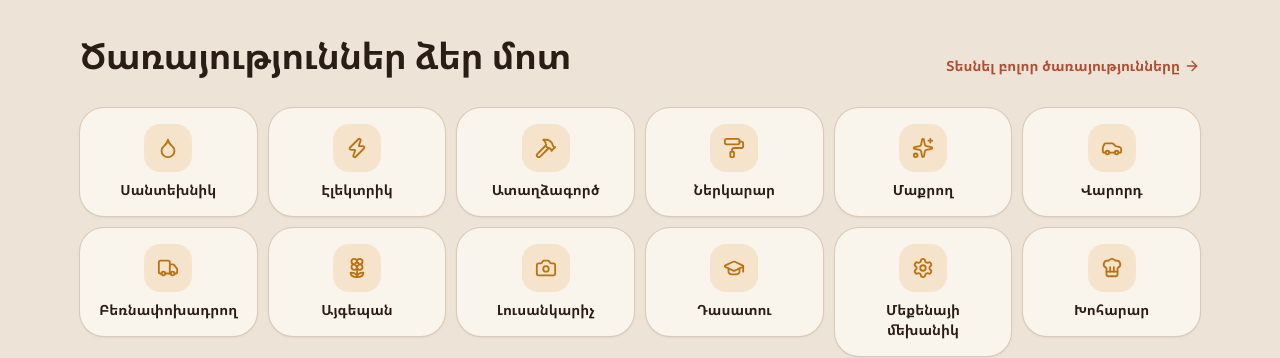
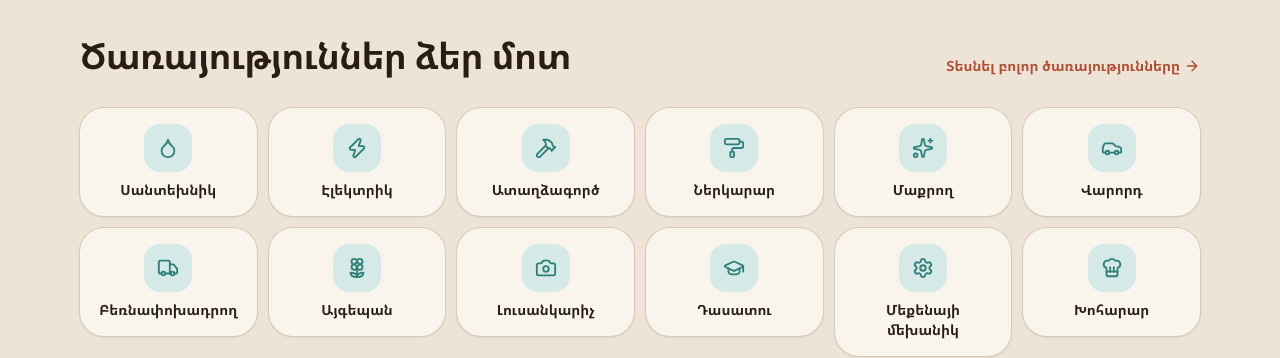
Before and after one commit to misakgrigoryan/Rentify, a React (Vite) app in the folder client/: page / in a window 1280 px wide. Shown: the part 1640-1998 px from the top of the page. Built offline with nearby package versions, Linux system fonts and the light colour scheme; no server answers.

Commit message:
Add dusty teal third color for services and info states

```diff
--- a/client/src/components/home/ServiceTiles.jsx
+++ b/client/src/components/home/ServiceTiles.jsx
@@ -27,7 +27,7 @@ export default function ServiceTiles() {
               transition={{ delay: i * 0.04 }}
             >
               <Link to={`/products?kind=SERVICE&category=${c}`} className="group flex flex-col items-center gap-2 rounded-3xl bg-surface p-4 text-center shadow-sm ring-1 ring-border transition hover:-translate-y-1 hover:shadow-lg">
-                <span className="flex h-12 w-12 items-center justify-center rounded-2xl bg-accent/20 text-warning transition-transform group-hover:rotate-12">
+                <span className="flex h-12 w-12 items-center justify-center rounded-2xl bg-teal-soft text-teal transition-transform group-hover:rotate-12">
                   <Icon size={22} />
                 </span>
                 <span className="text-xs font-bold sm:text-sm">{t(`categories.${c}`)}</span>
--- a/client/src/index.css
+++ b/client/src/index.css
@@ -14,11 +14,15 @@
   --color-success: #2f7d4f;
   --color-warning: #b87412;
   --color-danger: #b93232;
-  --color-info: #2f63a0;
+  --color-info: #2f7f7a;
+  --color-teal: #2f7f7a;
+  --color-teal-soft: #d5e9e6;
 }
 
 /* Dark theme: same colors, adjusted for dark backgrounds */
 .dark {
+  --color-teal: #5fb3ac;
+  --color-teal-soft: #1f3a37;
   --color-primary: #f08a6c;
   --color-primary-hover: #ec8f74;
   --color-accent: #f2a65a;
```
